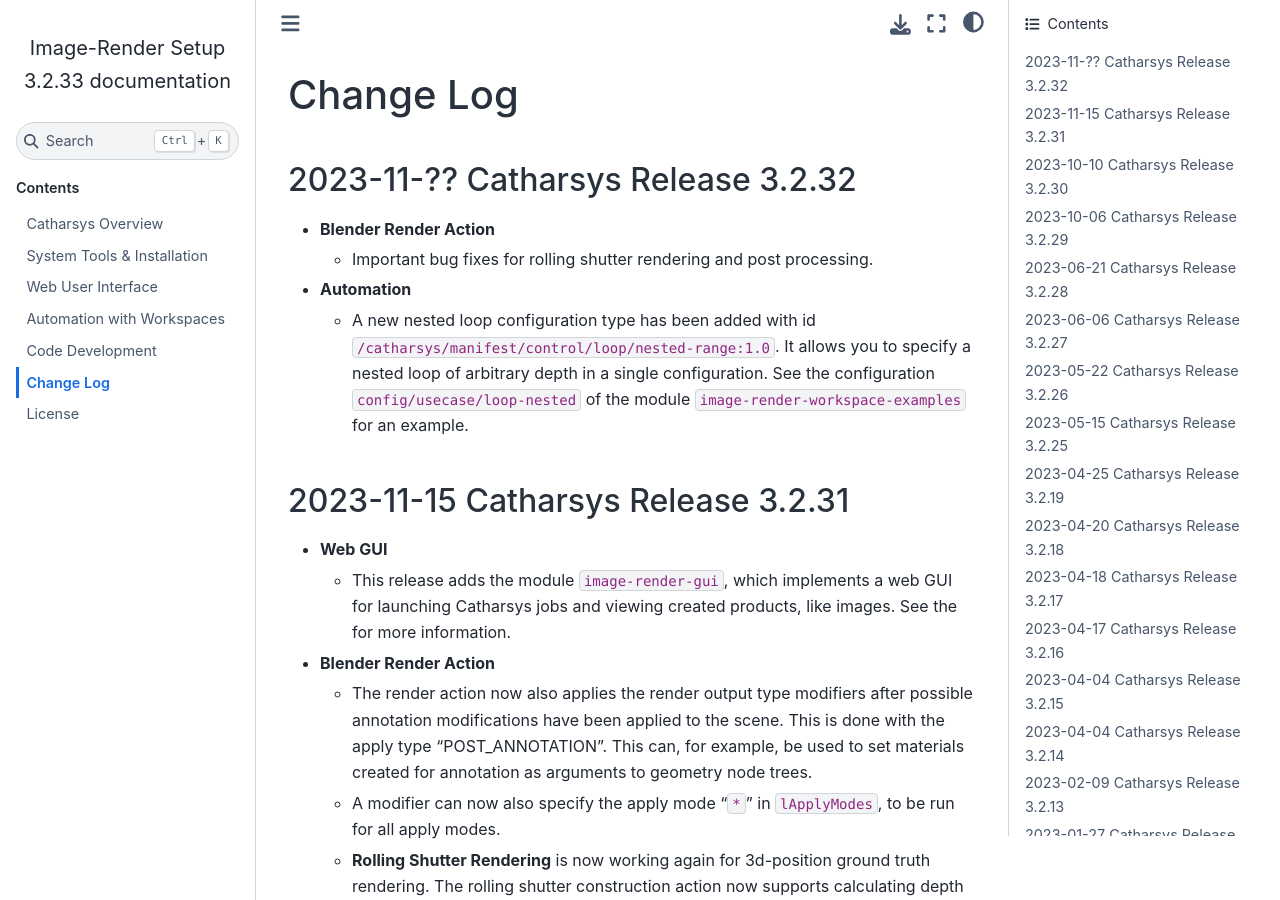
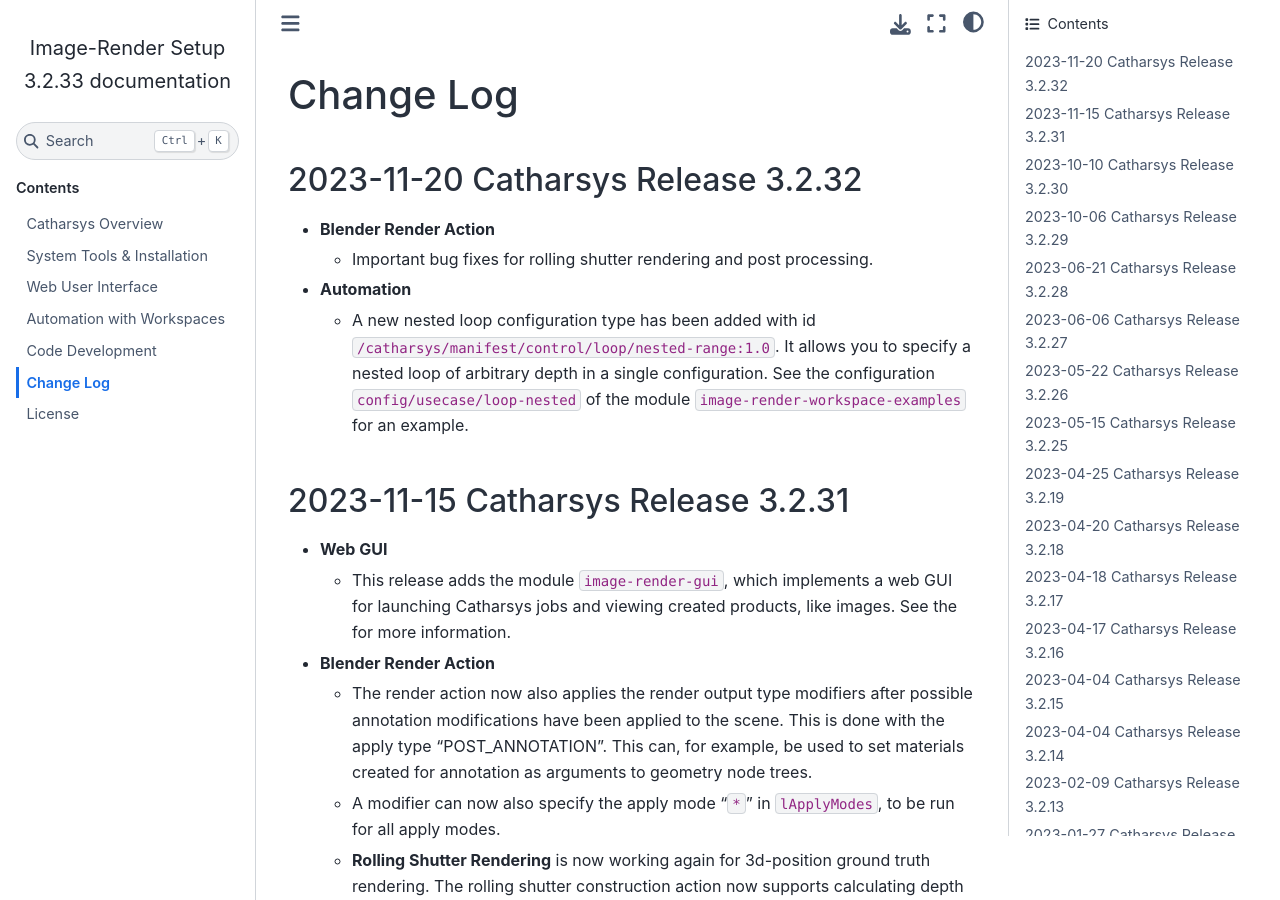
Before and after one commit to boschresearch/image-render-setup, a Sphinx documentation site: the page built from docs/source/change-log.md, in a window 1280 px wide and 900 px high. Built offline with Sphinx 7.4.7 and the Sphinx Book theme 1.1.4, drawn with Linux system fonts in a browser that asks for light colours; the version number is read from the project's files by our own code.

Commit message:
updates change log
Signed-off-by: cribeul <christian.perwass@de.bosch.com>

```diff
--- a/docs/source/change-log.md
+++ b/docs/source/change-log.md
@@ -1,6 +1,6 @@
 # Change Log
 
-## 2023-11-?? Catharsys Release 3.2.32
+## 2023-11-20 Catharsys Release 3.2.32
 
 - **Blender Render Action**
   - Important bug fixes for rolling shutter rendering and post processing.
```
